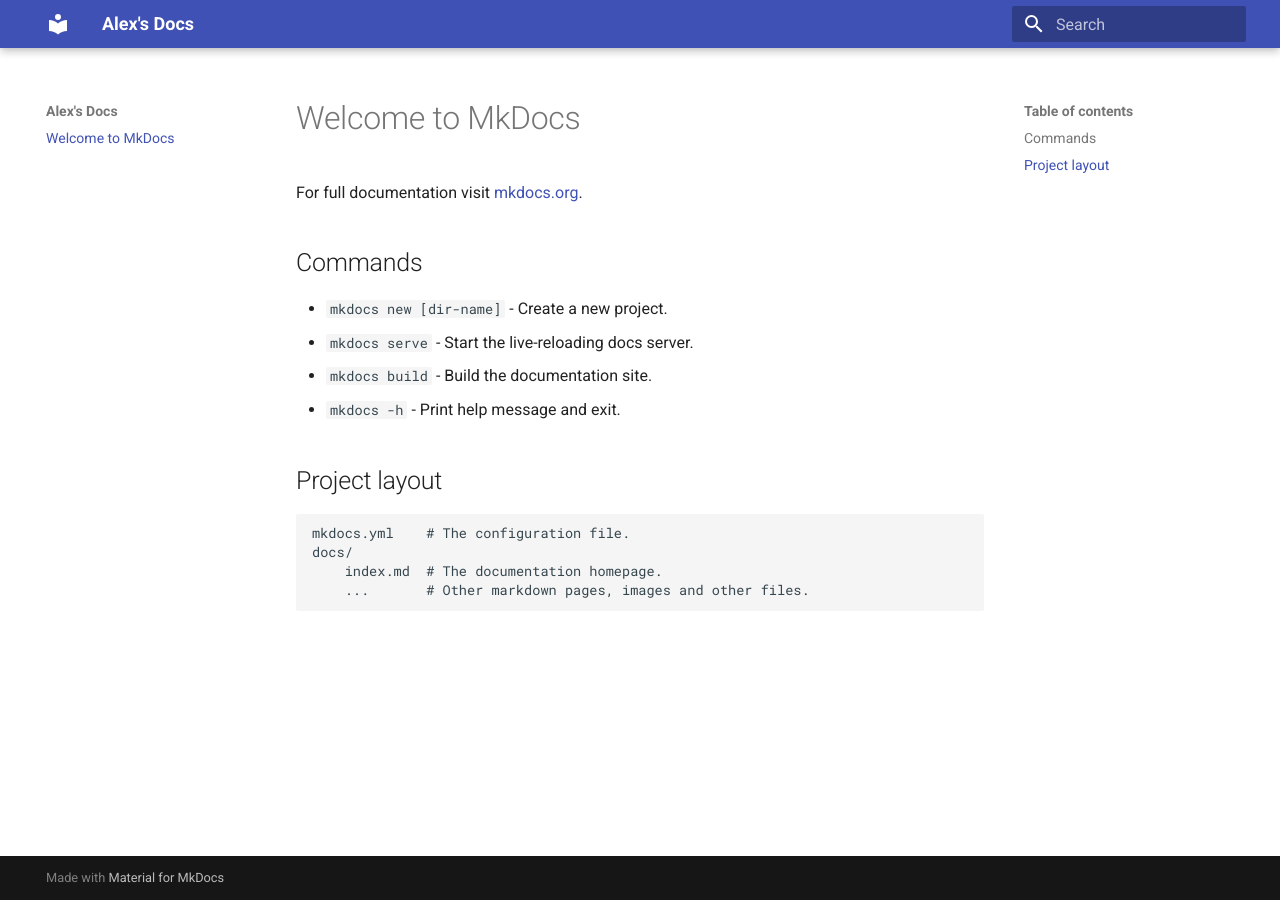
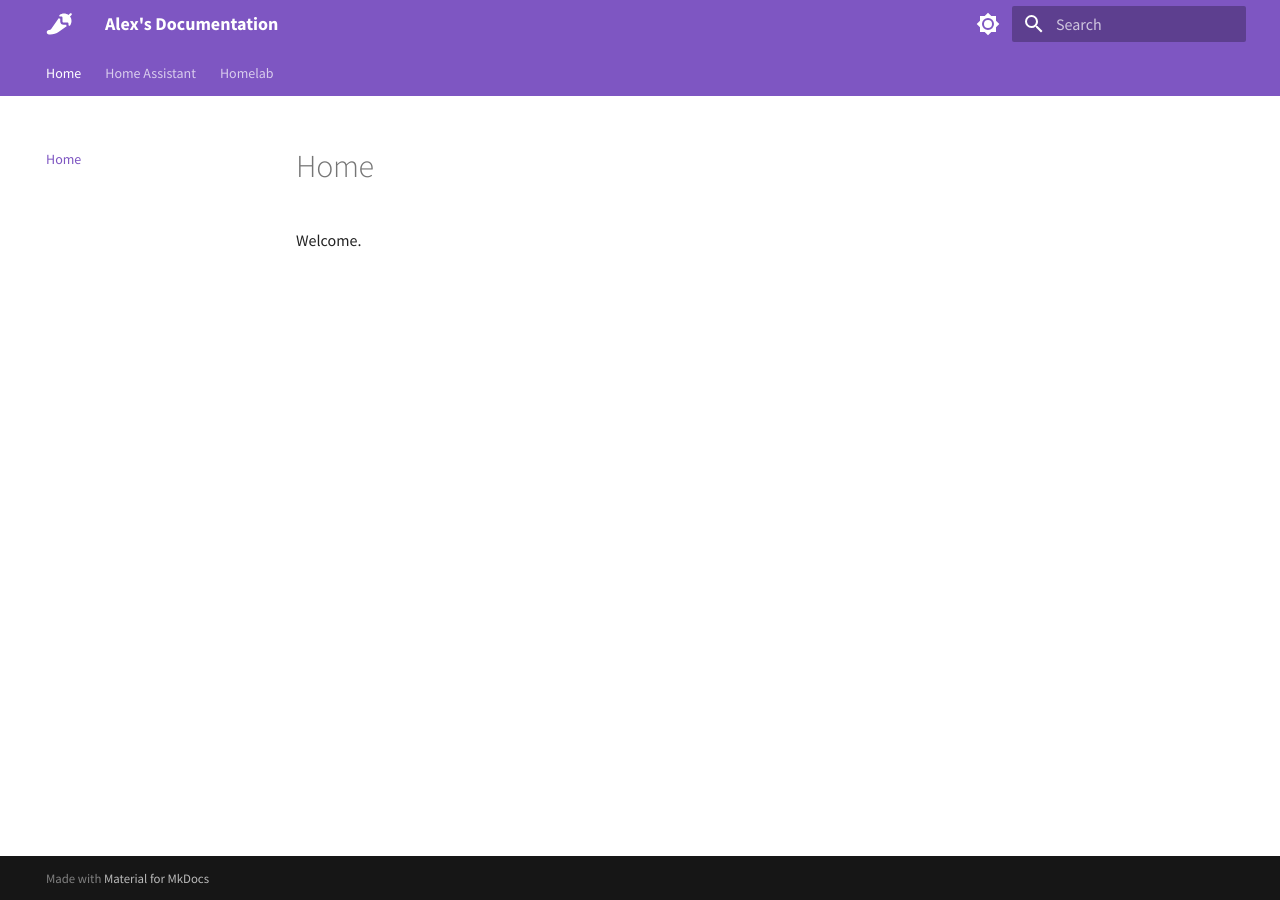
Before and after one commit to alex3305/docs, an MkDocs documentation site: the page built from docs/index.md, in a window 1280 px wide. Built offline with MkDocs 1.6.1 and Material for MkDocs 9.7.7, drawn with Linux system fonts in a browser that asks for light colours.

Commit message:
Partial documentation migration

```diff
--- a/docs/index.md
+++ b/docs/index.md
@@ -1,17 +1,3 @@
-# Welcome to MkDocs
+# Home
 
-For full documentation visit [mkdocs.org](https://www.mkdocs.org).
-
-## Commands
-
-* `mkdocs new [dir-name]` - Create a new project.
-* `mkdocs serve` - Start the live-reloading docs server.
-* `mkdocs build` - Build the documentation site.
-* `mkdocs -h` - Print help message and exit.
-
-## Project layout
-
-    mkdocs.yml    # The configuration file.
-    docs/
-        index.md  # The documentation homepage.
-        ...       # Other markdown pages, images and other files.
+Welcome.
--- a/mkdocs.yml
+++ b/mkdocs.yml
@@ -1,4 +1,47 @@
-site_name: Alex's Docs
+site_name: Alex's Documentation
 
 theme:
   name: material
+
+  icon:
+    logo: fontawesome/solid/pepper-hot
+
+  palette:
+    # Palette toggle for light mode
+    - media: "(prefers-color-scheme: light)"
+      scheme: default
+      primary: deep purple
+      accent: deep orange
+      toggle:
+        icon: material/brightness-7
+        name: Switch to dark mode
+
+    # Palette toggle for dark mode
+    - media: "(prefers-color-scheme: dark)"
+      scheme: slate
+      primary: purple
+      accent: orange
+      toggle:
+        icon: material/brightness-4
+        name: Switch to light mode
+
+  font:
+    text: Source Sans Pro
+    code: Source Code Pro
+    # text: Fira Sans
+    # code: Fira Mono
+
+  features:
+    - navigation.indexes
+    - navigation.instant
+    - navigation.tabs
+    - navigation.top
+    - navigation.tracking
+
+markdown_extensions:
+  - admonition
+  - pymdownx.details
+  - tables
+
+plugins:
+  - search
```
Also changed, not shown: docs/Home-Assistant/Add-ons/InfluxDB/backup_and_restore.md (added, +77 -0 lines), docs/Home-Assistant/Add-ons/InfluxDB/downsampling.md (added, +68 -0 lines), docs/Home-Assistant/Add-ons/InfluxDB/index.md (added, +36 -0 lines), docs/Home-Assistant/Installation/haos_vm.md (added, +51 -0 lines), docs/Home-Assistant/Installation/index.md (added, +15 -0 lines), docs/Home-Assistant/Installation/supervised.md (added, +96 -0 lines), docs/Homelab/hardware.md (added, +7 -0 lines).
